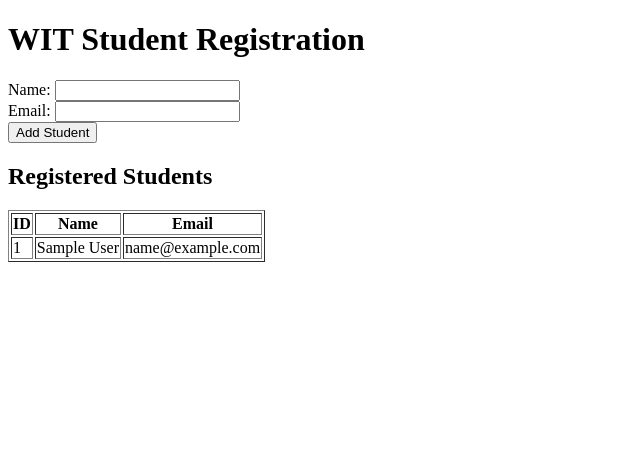
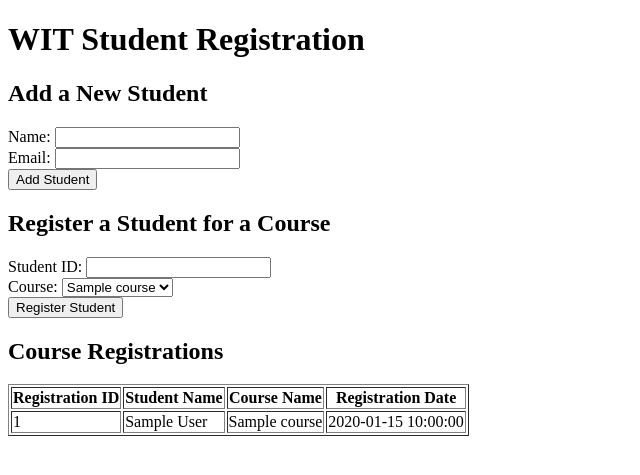
Before and after one commit to JoshannPamplona/WITProject, a PHP site: page / in a window 1280 px wide. Shown: the top 475 px of the page, without its empty margins (0-640 px from the left). Run offline with PHP 8.4, Linux system fonts and the light colour scheme; tables that the repository leaves empty or names only in its code hold one stand-in row (values such as "Sample post"); some libraries are stand-ins or nearby versions.

Commit message:
Add student registration and course functionality

```diff
--- a/index.php
+++ b/index.php
@@ -10,23 +10,47 @@ try {
     $conn = new PDO("sqlsrv:server=$dbServer;Database=$dbName", $dbUser, $dbPassword);
     $conn->setAttribute(PDO::ATTR_ERRMODE, PDO::ERRMODE_EXCEPTION);
 
-    // Check if the form is submitted to add a new student
+    // Fetch courses for the dropdown
+    $courseQuery = "SELECT * FROM Courses";
+    $courseStmt = $conn->query($courseQuery);
+    $courses = $courseStmt->fetchAll(PDO::FETCH_ASSOC);
+
+    // Handle form submission for adding a new student
     if ($_SERVER['REQUEST_METHOD'] == 'POST' && isset($_POST['add_student'])) {
         $studentName = $_POST['name'];
         $studentEmail = $_POST['email'];
 
-        // Insert new student into the database
-        $sql = "INSERT INTO Students (name, email) VALUES (?, ?)";
-        $stmt = $conn->prepare($sql);
-        $stmt->execute([$studentName, $studentEmail]);
+        // Insert the new student into the database
+        $studentSql = "INSERT INTO Students (name, email) VALUES (?, ?)";
+        $studentStmt = $conn->prepare($studentSql);
+        $studentStmt->execute([$studentName, $studentEmail]);
 
         echo "<p>Student added successfully!</p>";
     }
 
-    // Retrieve all students from the database
-    $sql = "SELECT * FROM Students";
-    $stmt = $conn->query($sql);
-    $students = $stmt->fetchAll(PDO::FETCH_ASSOC);
+    // Handle form submission for registering a student for a course
+    if ($_SERVER['REQUEST_METHOD'] == 'POST' && isset($_POST['register_student'])) {
+        $studentId = $_POST['student_id'];
+        $courseId = $_POST['course_id'];
+
+        // Insert registration into the Registrations table
+        $registrationSql = "INSERT INTO Registrations (student_id, course_id) VALUES (?, ?)";
+        $registrationStmt = $conn->prepare($registrationSql);
+        $registrationStmt->execute([$studentId, $courseId]);
+
+        echo "<p>Student registered for the course successfully!</p>";
+    }
+
+    // Fetch all registrations
+    $registrationQuery = "
+        SELECT r.id, s.name AS student_name, c.course_name, r.registration_date
+        FROM Registrations r
+        JOIN Students s ON r.student_id = s.id
+        JOIN Courses c ON r.course_id = c.id
+    ";
+    $registrationStmt = $conn->query($registrationQuery);
+    $registrations = $registrationStmt->fetchAll(PDO::FETCH_ASSOC);
+
 } catch (PDOException $e) {
     die("Database connection failed: " . $e->getMessage());
 }
@@ -41,6 +65,7 @@ try {
     <h1>WIT Student Registration</h1>
 
     <!-- Form to Add a New Student -->
+    <h2>Add a New Student</h2>
     <form method="POST">
         <label for="name">Name:</label>
         <input type="text" id="name" name="name" required>
@@ -51,25 +76,45 @@ try {
         <button type="submit" name="add_student">Add Student</button>
     </form>
 
-    <h2>Registered Students</h2>
-    <!-- Display the list of students -->
+    <!-- Form to Register a Student for a Course -->
+    <h2>Register a Student for a Course</h2>
+    <form method="POST">
+        <label for="student_id">Student ID:</label>
+        <input type="number" id="student_id" name="student_id" required>
+        <br>
+        <label for="course_id">Course:</label>
+        <select id="course_id" name="course_id" required>
+            <?php foreach ($courses as $course): ?>
+                <option value="<?php echo htmlspecialchars($course['id']); ?>">
+                    <?php echo htmlspecialchars($course['course_name']); ?>
+                </option>
+            <?php endforeach; ?>
+        </select>
+        <br>
+        <button type="submit" name="register_student">Register Student</button>
+    </form>
+
+    <!-- Display the List of Course Registrations -->
+    <h2>Course Registrations</h2>
     <table border="1">
         <tr>
-            <th>ID</th>
-            <th>Name</th>
-            <th>Email</th>
+            <th>Registration ID</th>
+            <th>Student Name</th>
+            <th>Course Name</th>
+            <th>Registration Date</th>
         </tr>
-        <?php if (!empty($students)): ?>
-            <?php foreach ($students as $student): ?>
+        <?php if (!empty($registrations)): ?>
+            <?php foreach ($registrations as $registration): ?>
                 <tr>
-                    <td><?php echo htmlspecialchars($student['id']); ?></td>
-                    <td><?php echo htmlspecialchars($student['name']); ?></td>
-                    <td><?php echo htmlspecialchars($student['email']); ?></td>
+                    <td><?php echo htmlspecialchars($registration['id']); ?></td>
+                    <td><?php echo htmlspecialchars($registration['student_name']); ?></td>
+                    <td><?php echo htmlspecialchars($registration['course_name']); ?></td>
+                    <td><?php echo htmlspecialchars($registration['registration_date']); ?></td>
                 </tr>
             <?php endforeach; ?>
         <?php else: ?>
             <tr>
-                <td colspan="3">No students found.</td>
+                <td colspan="4">No registrations found.</td>
             </tr>
         <?php endif; ?>
     </table>
```
